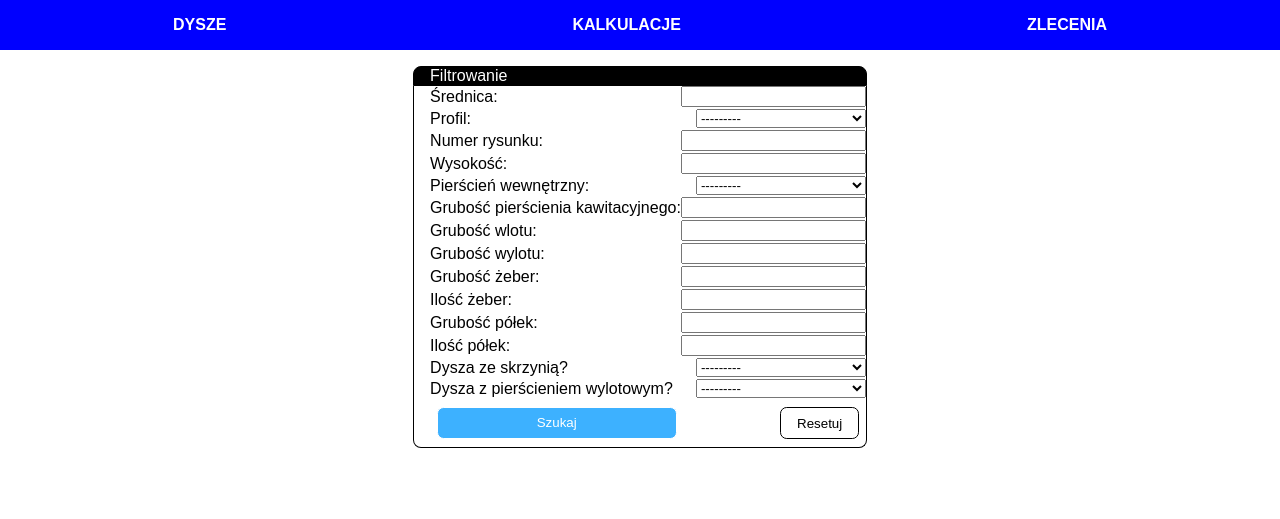
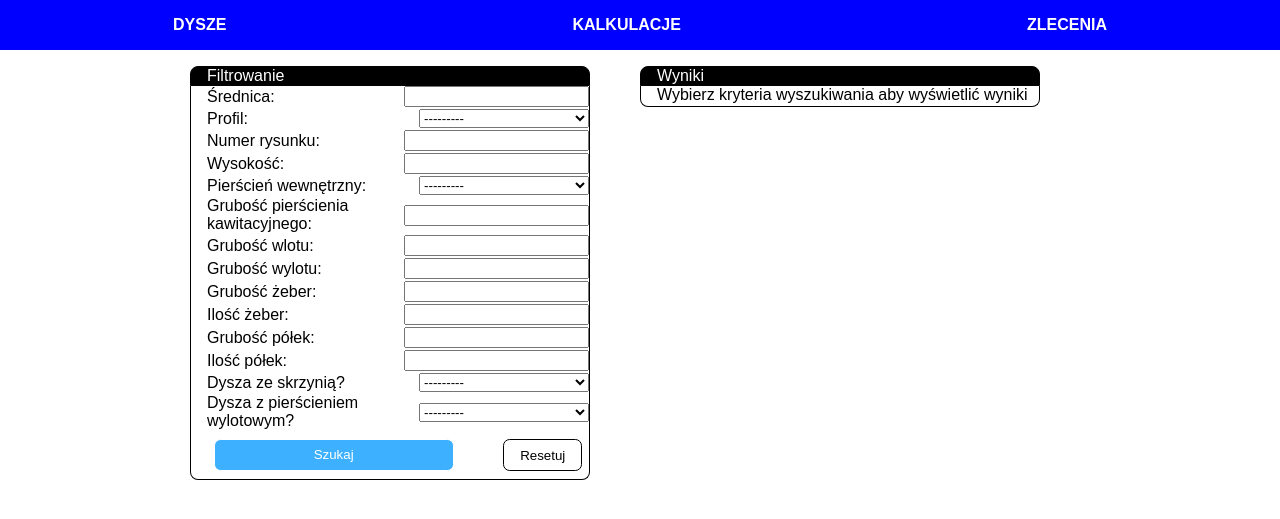
Before and after one commit to djzib0/django_nozzle_calculator, a Django app: page /nozzles/ in a window 1280 px wide. Shown: the top 519 px of the page. Run offline with Django 4.2, Linux system fonts and the light colour scheme.

Commit message:
html adjustment in nozzle-details.html and nozzles.html

```diff
--- a/nozzle_calculator/calculator/templates/calculator/nozzle-details.html
+++ b/nozzle_calculator/calculator/templates/calculator/nozzle-details.html
@@ -89,13 +89,13 @@
         <p class="item-detail-name">Ilość powiązanych zleceń</p>
         <p class="item-detail-value">{{ nozzle_total_orders }}</p>
         <a href="{% url 'calculator:nozzle_orders' nozzle.id %}">
-          <button class="action-btn" href="">Pokaż</button>
+          <button class="action-btn" type="button">Pokaż</button>
         </a>
       </div>
       <div class="item-details-box">
         <p class="item-detail-name">Ilość kalkulacji</p>
         <p class="item-detail-value">test</p>
-        <button class="action-btn">Pokaż</button>
+        <button class="action-btn" type="button">Pokaż</button>
       </div>
     </div>
   </div>
--- a/nozzle_calculator/calculator/templates/calculator/nozzles.html
+++ b/nozzle_calculator/calculator/templates/calculator/nozzles.html
@@ -75,15 +75,29 @@
       </div>
     </div>
   </div>
-</div>
+  <div class="content-main">
+    <div class="item-box">
+      <div class="item-header-box">Wyniki</div>
+      <div class="item-details">
+        {% if nozzles_count == 0 %}
+        <div class="item-details-box">Wybierz kryteria wyszukiwania aby wyświetlić wyniki</div>
+        {% endif %}
+        {% for nozzle in nozzles %}
+        <div class="item-details-box">{{ nozzle.diameter }}</div>
+<!--        <a href="{% url 'calculator:nozzle_details' nozzle.id %}">Otwórz</a>-->
+        {% endfor %}
 
 
-{% if nozzles %}
+      </div>
+    </div>
+  </div>
+
+
 {% for nozzle in nozzles %}
   {{ nozzle.diameter }}
 <a href="{% url 'calculator:nozzle_details' nozzle.id %}">Otwórz</a>
 {% endfor %}
-{% endif %}
+
 
 
 {% endblock content %}
--- a/nozzle_calculator/calculator/urls.py
+++ b/nozzle_calculator/calculator/urls.py
@@ -6,9 +6,9 @@
 urlpatterns = [
     path('', index_view, name='index'),
     path('nozzles/', nozzles_view, name='nozzles'),
-    path('nozzles/<int:nozzle_id>/', nozzle_details_view, name='nozzle_details'),
+    path('nozzle/<int:nozzle_id>/', nozzle_details_view, name='nozzle_details'),
     path('nozzle/<int:nozzle_id>/orders', nozzle_orders_view, name='nozzle_orders'),
-    path('<int:nozzle_id>/add_order', add_nozzle_order, name='add_nozzle_order'),
+    path('nozzle/<int:nozzle_id>/add_order', add_nozzle_order, name='add_nozzle_order'),
 
     path('orders/', orders_view, name='orders_view',)
 ]
--- a/nozzle_calculator/calculator/views.py
+++ b/nozzle_calculator/calculator/views.py
@@ -23,6 +23,7 @@
 
     context = {'nozzles': nozzles,
                'nozzle_filter': nozzle_filter,
+               'nozzles_count': nozzles_count,
                }
     template = 'calculator/nozzles.html'
 
@@ -40,6 +41,7 @@
                'ratio': ratio,
                'type_name': type_name,
                'nozzle_total_orders': nozzle_total_orders,
+               'nozzle_id': nozzle_id,
                }
     template = 'calculator/nozzle-details.html'
 
```
